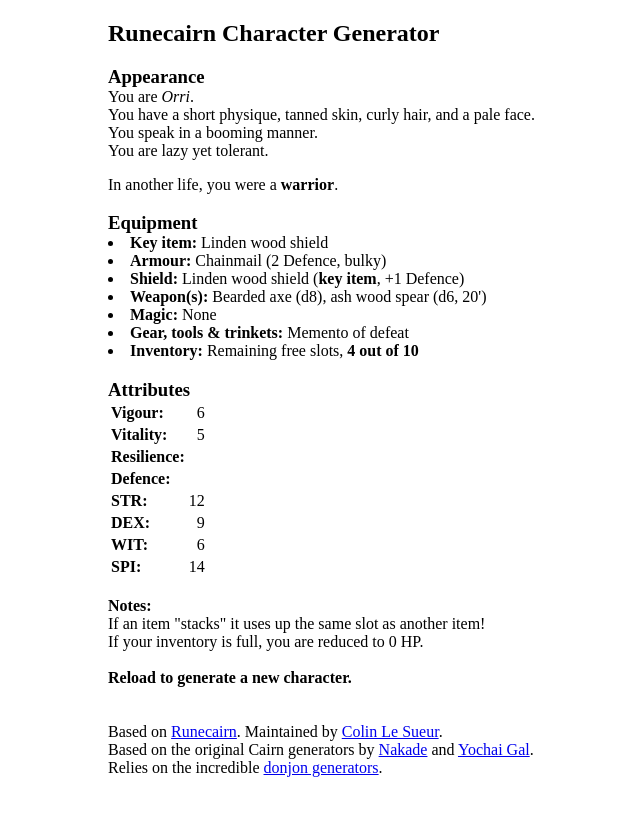
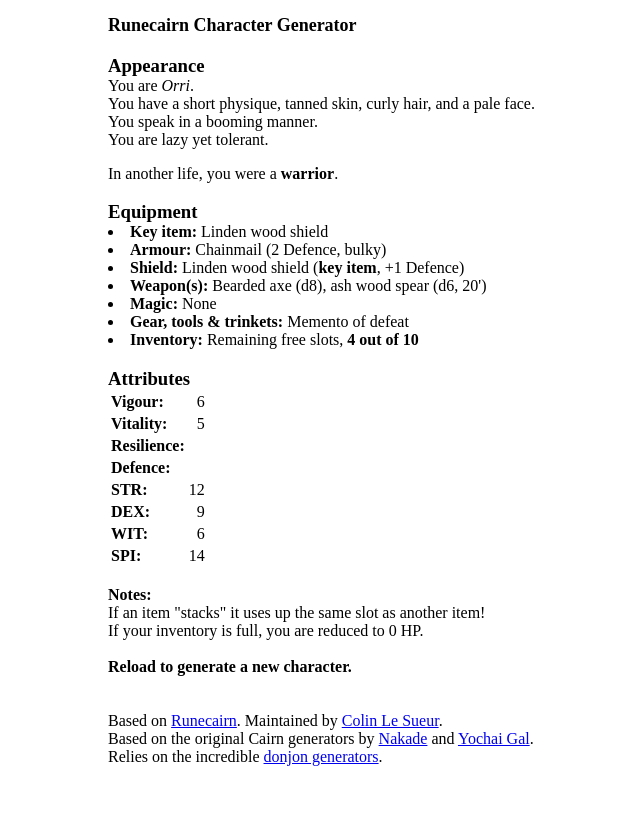
Before and after one commit to byodinsbeardrpg/byodinsbeardrpg.github.io, a Jekyll site: the page generator/index.html, which Jekyll copies as it is, in a window 1280 px wide. Shown: the top 816 px of the page, without its empty margins (132-772 px from the left). Built offline with Jekyll 4.4.1, drawn with Linux system fonts in a browser that asks for light colours; some web fonts are replaced.

Commit message:
Update index.html

```diff
--- a/generator/index.html
+++ b/generator/index.html
@@ -28,7 +28,7 @@
       a:active {color: #2a9c56}
       a:visited {color: #1a7a3f}
       a:hover {color: #32b865}
-	  h2 {margin-bottom: 0em; font-family: "BlackBeard"; font-weight: 600;}
+	  h2 {margin-bottom: 0em; font-family: "BlackBeard"; font-size: large;}
       h3 {margin-bottom: 0em; font-family: "Futura PT"}
       body {width: 800px; margin: auto; font-family: "Minion Pro"}
     </style>
```
